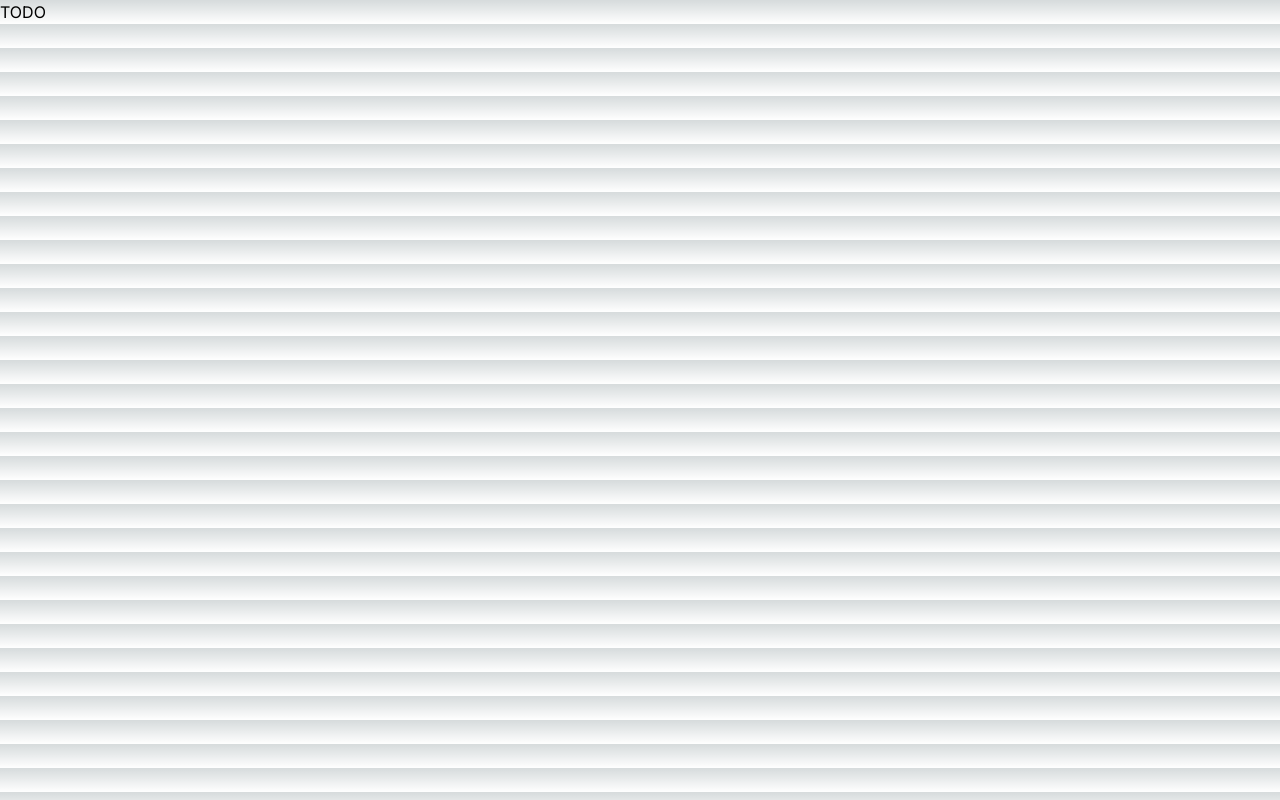
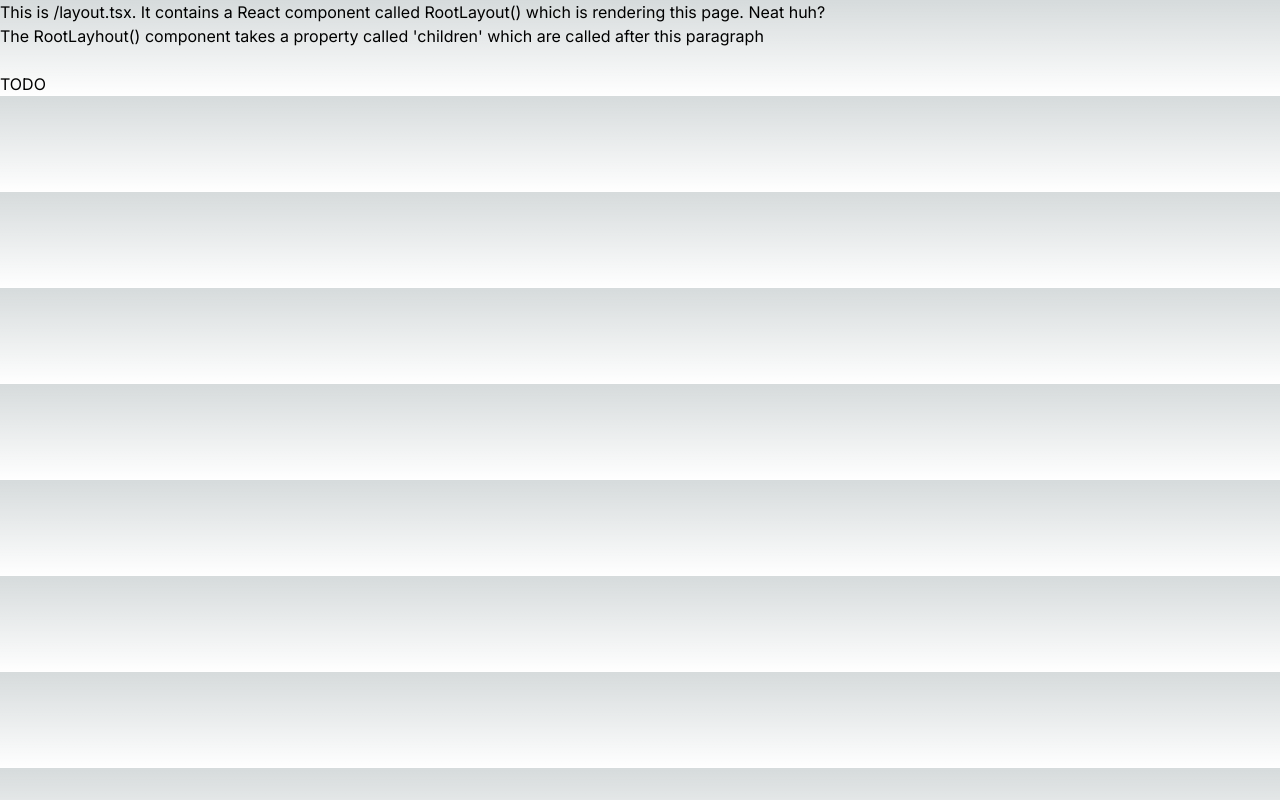
Before and after one commit to benjorama/todo, a Next.js app: page / in a window 1280 px wide. Built offline with nearby package versions, Linux system fonts and the light colour scheme.

Commit message:
An explanation of whats going on

```diff
--- a/app/layout.tsx
+++ b/app/layout.tsx
@@ -16,7 +16,12 @@ export default function RootLayout({
 }) {
   return (
     <html lang="en">
-      <body className={inter.className}>{children}</body>
+      <body className={inter.className}>
+        <p>This is /layout.tsx. It contains a React component called RootLayout() which is rendering this page. Neat huh?</p>
+        <p>The RootLayhout() component takes a property called 'children' which are called after this paragraph</p>
+        <br />
+        {children}
+      </body>
     </html>
   )
 }
```
